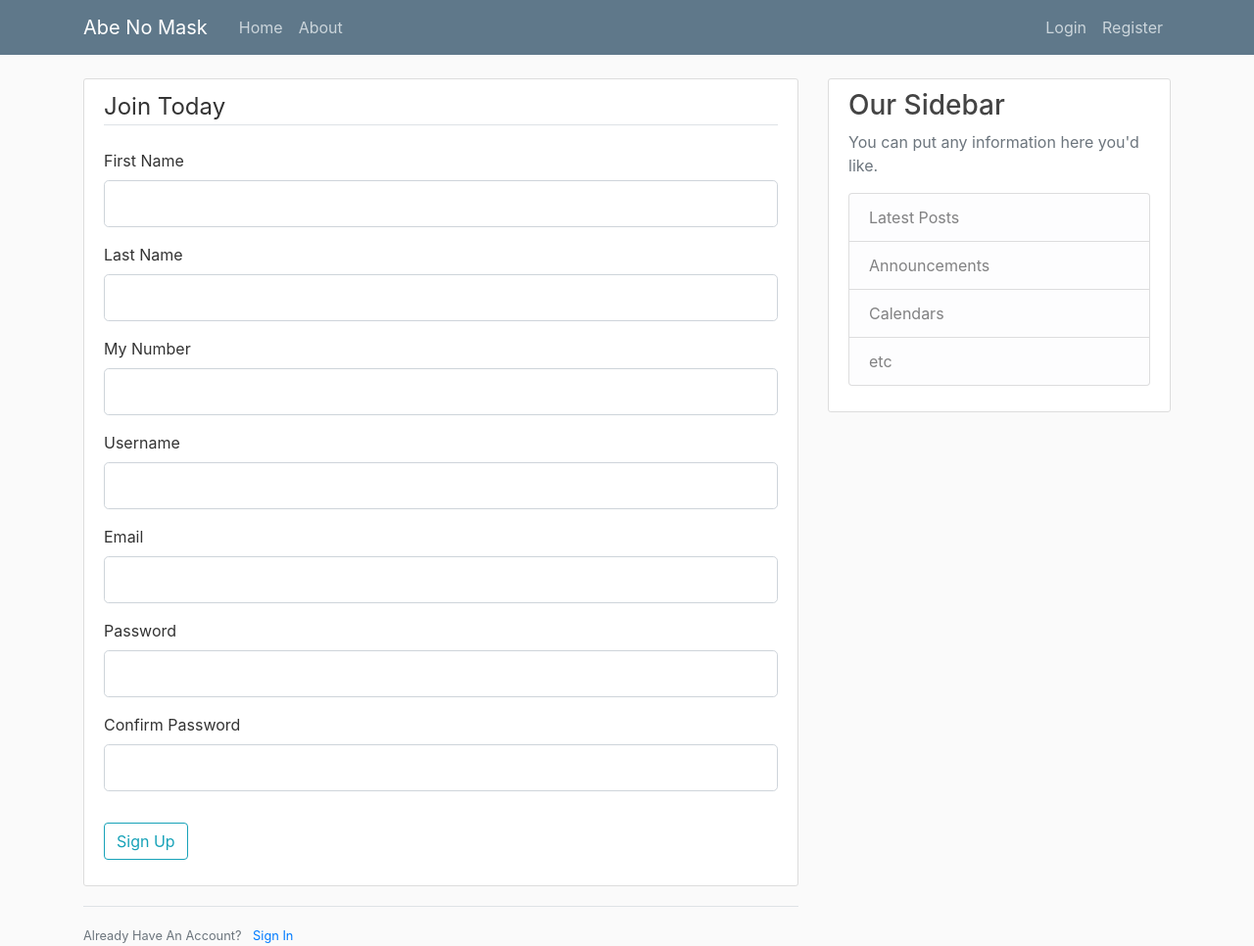
After one commit to peatear-anthony/abenomask, a Flask app: page /register in a window 1280 px wide. The commit adds this page. Shown: the whole page at 98% size. Run offline with Flask 2, Linux system fonts and the light colour scheme; some libraries are stand-ins or nearby versions.

Commit message:
added login & regisiter

```diff
--- a/forms.py
+++ b/forms.py
@@ -1 +1,37 @@
 from flask_wtf import FlaskForm
+from wtforms import StringField, PasswordField, SubmitField, BooleanField
+from wtforms.validators import DataRequired, Length, Email, EqualTo
+
+
+class RegistrationForm(FlaskForm):
+    username = StringField('Username',
+                           validators=[DataRequired(), Length(min=2, max=20)])
+
+    first_name = StringField('First Name',
+                            validators=[DataRequired()])
+
+    last_name = StringField('Last Name',
+                            validators=[DataRequired()])
+
+    postal_code = StringField('Postcode',
+                            validators=[DataRequired()])
+
+    my_number = StringField('My Number',
+                            validators=[DataRequired(), Length(min=12, max=12)])
+
+    email = StringField('Email',
+                        validators=[DataRequired(), Email()])
+
+    password = PasswordField('Password', validators=[DataRequired()])
+
+    confirm_password = PasswordField('Confirm Password',
+                                     validators=[DataRequired(), EqualTo('password')])
+    submit = SubmitField('Sign Up')
+
+
+class LoginForm(FlaskForm):
+    email = StringField('Email',
+                        validators=[DataRequired(), Email()])
+    password = PasswordField('Password', validators=[DataRequired()])
+    remember = BooleanField('Remember Me')
+    submit = SubmitField('Login')
--- a/requirement.txt
+++ b/requirement.txt
@@ -1,3 +1,6 @@
 flask
+flask-wtf
+flask-sqlalchemy
+email_validator
 pandas
 numpy
--- a/templates/layout.html
+++ b/templates/layout.html
@@ -6,7 +6,7 @@
     <meta name="viewport" content="width=device-width, initial-scale=1, shrink-to-fit=no">
 
     <!-- Bootstrap CSS -->
-    <link rel="stylesheet" href="https://stackpath.bootstrapcdn.com/bootstrap/4.4.1/css/bootstrap.min.css" integrity="sha384-Vkoo8x4CGsO3+Hhxv8T/Q5PaXtkKtu6ug5TOeNV6gBiFeWPGFN9MuhOf23Q9Ifjh" crossorigin="anonymous">
+    <link rel="stylesheet" href="https://maxcdn.bootstrapcdn.com/bootstrap/4.0.0/css/bootstrap.min.css" integrity="sha384-Gn5384xqQ1aoWXA+058RXPxPg6fy4IWvTNh0E263XmFcJlSAwiGgFAW/dAiS6JXm" crossorigin="anonymous">
 
     <link rel="stylesheet" type="text/css" href="{{ url_for('static', filename='main.css') }}">
 
@@ -16,26 +16,23 @@
         <title>AbeNoMask</title>
     {% endif %}
 </head>
-
 <body>
-
-
     <header class="site-header">
       <nav class="navbar navbar-expand-md navbar-dark bg-steel fixed-top">
         <div class="container">
-          <a class="navbar-brand mr-4" href="/">AbeNoMask</a>
+          <a class="navbar-brand mr-4" href="/">Abe No Mask</a>
           <button class="navbar-toggler" type="button" data-toggle="collapse" data-target="#navbarToggle" aria-controls="navbarToggle" aria-expanded="false" aria-label="Toggle navigation">
             <span class="navbar-toggler-icon"></span>
           </button>
           <div class="collapse navbar-collapse" id="navbarToggle">
             <div class="navbar-nav mr-auto">
-              <a class="nav-item nav-link" href="/">Home</a>
-              <a class="nav-item nav-link" href="/about">About</a>
+              <a class="nav-item nav-link" href="{{ url_for('home') }}">Home</a>
+              <a class="nav-item nav-link" href="{{ url_for('about') }}">About</a>
             </div>
             <!-- Navbar Right Side -->
             <div class="navbar-nav">
-              <a class="nav-item nav-link" href="/login">Login</a>
-              <a class="nav-item nav-link" href="/register">Register</a>
+              <a class="nav-item nav-link" href="{{ url_for('login') }}">Login</a>
+              <a class="nav-item nav-link" href="{{ url_for('register') }}">Register</a>
             </div>
           </div>
         </div>
@@ -44,6 +41,15 @@
     <main role="main" class="container">
       <div class="row">
         <div class="col-md-8">
+          {% with messages = get_flashed_messages(with_categories=true) %}
+            {% if messages %}
+              {% for category, message in messages %}
+                <div class="alert alert-{{ category }}">
+                  {{ message }}
+                </div>
+              {% endfor %}
+            {% endif %}
+          {% endwith %}
           {% block content %}{% endblock %}
         </div>
         <div class="col-md-4">
@@ -65,9 +71,8 @@
 
     <!-- Optional JavaScript -->
     <!-- jQuery first, then Popper.js, then Bootstrap JS -->
-    <script src="https://code.jquery.com/jquery-3.4.1.slim.min.js" integrity="sha384-J6qa4849blE2+poT4WnyKhv5vZF5SrPo0iEjwBvKU7imGFAV0wwj1yYfoRSJoZ+n" crossorigin="anonymous"></script>
-    <script src="https://cdn.jsdelivr.net/npm/popper.js@1.16.0/dist/umd/popper.min.js" integrity="sha384-Q6E9RHvbIyZFJoft+2mJbHaEWldlvI9IOYy5n3zV9zzTtmI3UksdQRVvoxMfooAo" crossorigin="anonymous"></script>
-    <script src="https://stackpath.bootstrapcdn.com/bootstrap/4.4.1/js/bootstrap.min.js" integrity="sha384-wfSDF2E50Y2D1uUdj0O3uMBJnjuUD4Ih7YwaYd1iqfktj0Uod8GCExl3Og8ifwB6" crossorigin="anonymous"></script>
-
+    <script src="https://code.jquery.com/jquery-3.2.1.slim.min.js" integrity="sha384-KJ3o2DKtIkvYIK3UENzmM7KCkRr/rE9/Qpg6aAZGJwFDMVNA/GpGFF93hXpG5KkN" crossorigin="anonymous"></script>
+    <script src="https://cdnjs.cloudflare.com/ajax/libs/popper.js/1.12.9/umd/popper.min.js" integrity="sha384-ApNbgh9B+Y1QKtv3Rn7W3mgPxhU9K/ScQsAP7hUibX39j7fakFPskvXusvfa0b4Q" crossorigin="anonymous"></script>
+    <script src="https://maxcdn.bootstrapcdn.com/bootstrap/4.0.0/js/bootstrap.min.js" integrity="sha384-JZR6Spejh4U02d8jOt6vLEHfe/JQGiRRSQQxSfFWpi1MquVdAyjUar5+76PVCmYl" crossorigin="anonymous"></script>
 </body>
 </html>
--- /dev/null
+++ b/templates/register.html
@@ -0,0 +1,118 @@
+{% extends "layout.html" %}
+{% block content %}
+    <div class="content-section">
+        <form method="POST" action="">
+            {{ form.hidden_tag() }}
+            <fieldset class="form-group">
+                <legend class="border-bottom mb-4">Join Today</legend>
+                <div class="form-group">
+                    {{ form.first_name.label(class="form-control-label") }}
+
+                    {% if form.first_name.errors %}
+                        {{ form.first_name(class="form-control form-control-lg is-invalid") }}
+                        <div class="invalid-feedback">
+                            {% for error in form.first_name.errors %}
+                                <span>{{ error }}</span>
+                            {% endfor %}
+                        </div>
+                    {% else %}
+                        {{ form.first_name(class="form-control form-control-lg") }}
+                    {% endif %}
+                </div>
+
+                <div class="form-group">
+                    {{ form.last_name.label(class="form-control-label") }}
+
+                    {% if form.last_name.errors %}
+                        {{ form.last_name(class="form-control form-control-lg is-invalid") }}
+                        <div class="invalid-feedback">
+                            {% for error in form.last_name.errors %}
+                                <span>{{ error }}</span>
+                            {% endfor %}
+                        </div>
+                    {% else %}
+                        {{ form.last_name(class="form-control form-control-lg") }}
+                    {% endif %}
+                </div>
+
+                <div class="form-group">
+                    {{ form.my_number.label(class="form-control-label") }}
+
+                    {% if form.my_number.errors %}
+                        {{ form.my_number(class="form-control form-control-lg is-invalid") }}
+                        <div class="invalid-feedback">
+                            {% for error in form.my_number.errors %}
+                                <span>{{ error }}</span>
+                            {% endfor %}
+                        </div>
+                    {% else %}
+                        {{ form.my_number(class="form-control form-control-lg") }}
+                    {% endif %}
+                </div>
+
+
+                <div class="form-group">
+                    {{ form.username.label(class="form-control-label") }}
+
+                    {% if form.username.errors %}
+                        {{ form.username(class="form-control form-control-lg is-invalid") }}
+                        <div class="invalid-feedback">
+                            {% for error in form.username.errors %}
+                                <span>{{ error }}</span>
+                            {% endfor %}
+                        </div>
+                    {% else %}
+                        {{ form.username(class="form-control form-control-lg") }}
+                    {% endif %}
+                </div>
+                <div class="form-group">
+                    {{ form.email.label(class="form-control-label") }}
+                    {% if form.email.errors %}
+                        {{ form.email(class="form-control form-control-lg is-invalid") }}
+                        <div class="invalid-feedback">
+                            {% for error in form.email.errors %}
+                                <span>{{ error }}</span>
+                            {% endfor %}
+                        </div>
+                    {% else %}
+                        {{ form.email(class="form-control form-control-lg") }}
+                    {% endif %}
+                </div>
+                <div class="form-group">
+                    {{ form.password.label(class="form-control-label") }}
+                    {% if form.password.errors %}
+                        {{ form.password(class="form-control form-control-lg is-invalid") }}
+                        <div class="invalid-feedback">
+                            {% for error in form.password.errors %}
+                                <span>{{ error }}</span>
+                            {% endfor %}
+                        </div>
+                    {% else %}
+                        {{ form.password(class="form-control form-control-lg") }}
+                    {% endif %}
+                </div>
+                <div class="form-group">
+                    {{ form.confirm_password.label(class="form-control-label") }}
+                    {% if form.confirm_password.errors %}
+                        {{ form.confirm_password(class="form-control form-control-lg is-invalid") }}
+                        <div class="invalid-feedback">
+                            {% for error in form.confirm_password.errors %}
+                                <span>{{ error }}</span>
+                            {% endfor %}
+                        </div>
+                    {% else %}
+                        {{ form.confirm_password(class="form-control form-control-lg") }}
+                    {% endif %}
+                </div>
+            </fieldset>
+            <div class="form-group">
+                {{ form.submit(class="btn btn-outline-info") }}
+            </div>
+        </form>
+    </div>
+    <div class="border-top pt-3">
+        <small class="text-muted">
+            Already Have An Account? <a class="ml-2" href="{{ url_for('login') }}">Sign In</a>
+        </small>
+    </div>
+{% endblock content %}
```
Also changed, not shown: flaskSite.py (+50 -15 lines), templates/login.html (added, +52 -0 lines).
